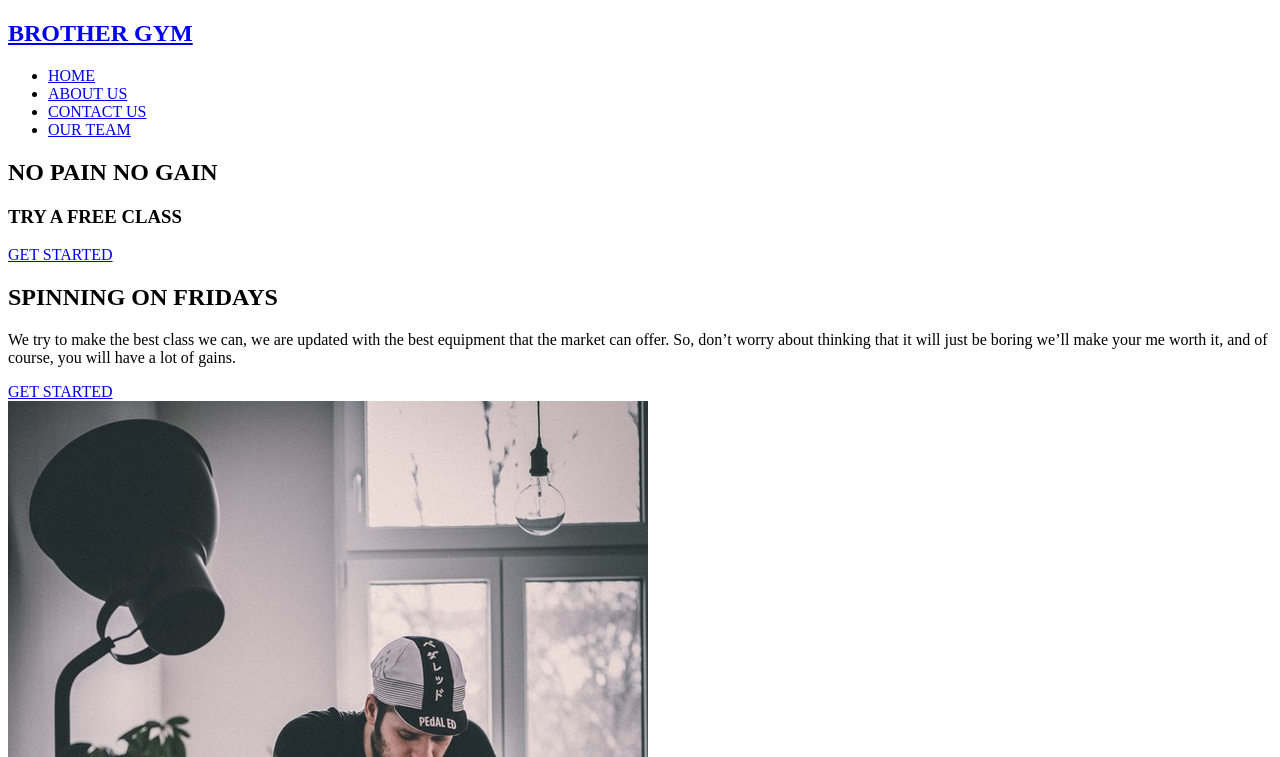
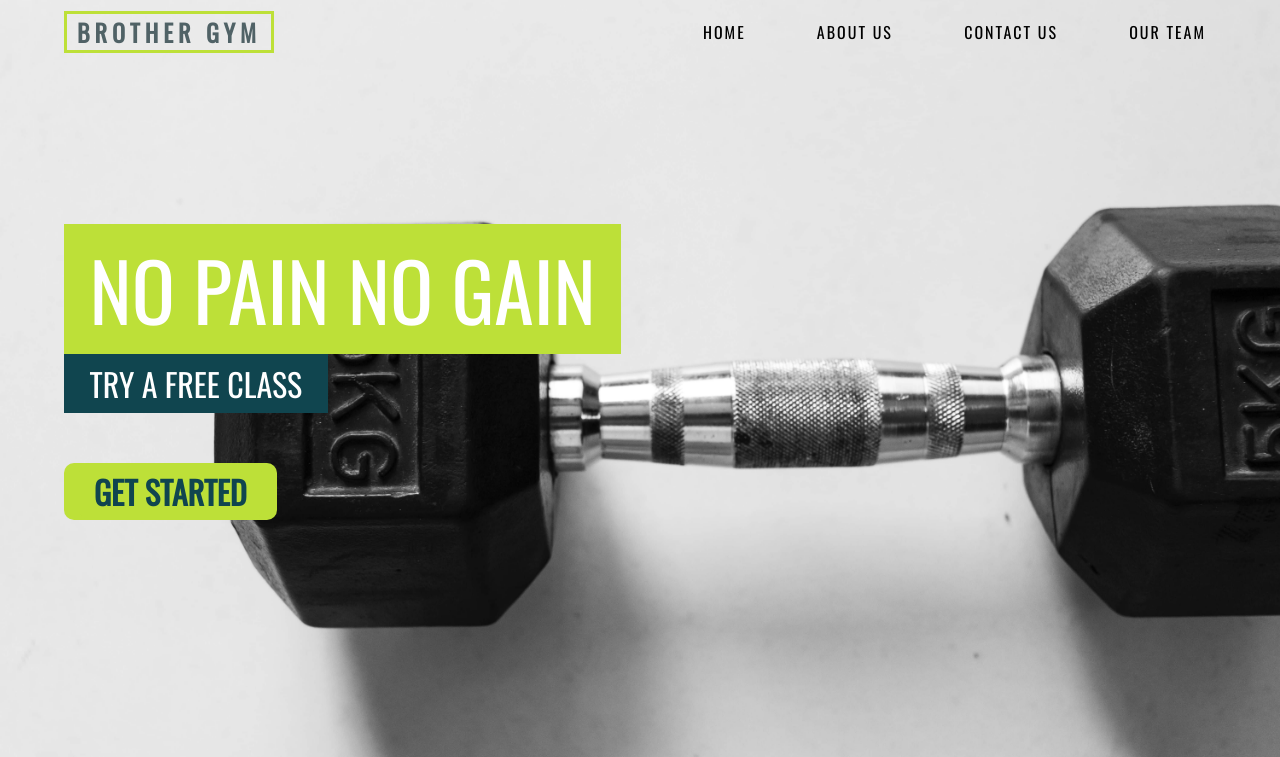
Before and after one commit to pabloide2020/BROTHER-GYM, a plain HTML site: page index.html in a window 1280 px wide. Shown: the top 757 px of the page. Drawn offline with nearby package versions, Linux system fonts and the light colour scheme.

Commit message:
created the styles for the header

```diff
--- a/index.html
+++ b/index.html
@@ -4,6 +4,7 @@
     <meta charset="UTF-8">
     <meta http-equiv="X-UA-Compatible" content="IE=edge">
     <meta name="viewport" content="width=device-width, initial-scale=1.0">
+    <link rel="stylesheet" href="./src/styles/styles.css">
     <title>Brother Gym</title>
 </head>
 <body>
@@ -11,7 +12,7 @@
         <header>
             <nav>
                 <h1 class="logo"><a href="#">BROTHER GYM</a></h1>
-                <ul>
+                <ul class="navigator">
                     <li><a href="#">HOME</a></li>
                     <li><a href="#">ABOUT US</a></li>
                     <li><a href="#">CONTACT US</a></li>
@@ -21,7 +22,7 @@
             <div class="slogan">
                 <h2>NO PAIN NO GAIN</h2>
                 <h3>TRY A FREE CLASS</h3>
-                <a href="#" class="main-get-started">GET STARTED</a>
+                <button href="#" class="main-get-started"><a href="#">GET STARTED</a></button>
             </div>
         </header>
         <main>
--- /dev/null
+++ b/src/styles/styles.css
@@ -0,0 +1,136 @@
+@charset "UTF-8";
+@import url("https://fonts.googleapis.com/css2?family=Oswald&family=Roboto&display=swap");
+
+* {
+  margin: 0;
+  padding: 0;
+  box-sizing: border-box;
+  font-family: "Oswald", sans-serif;
+}
+
+p {
+  font-family: "Roboto", sans-serif;
+  color: white;
+}
+
+.main-container {
+    background-color: rgba(0, 0, 0, 0.9);
+}
+
+/*Header and navigator*/
+
+nav {
+  display: flex;
+  height: 8vh;
+  background-color: transparent;
+  align-items: center;
+  justify-content: space-between;
+}
+
+ul {
+  display: flex;
+  justify-content: center;
+  margin-right: 5vw;
+}
+
+.navigator li {
+  list-style: none;
+  text-decoration: none;
+  margin-left: 4vw;
+}
+
+.logo {
+  margin-left: 5vw;
+  padding: 0 10px;
+  border: 3px solid #bde038;
+}
+
+.logo a {
+    letter-spacing: 5px;
+    color: #506266;
+
+}
+
+.navigator li a {
+    position: relative;
+    letter-spacing: 2px;
+    color: black;
+    padding: 0 10px;
+}
+
+.navigator li a:hover {
+    color: #bde038;
+}
+
+.navigator li a:active {
+    color: white;
+}
+
+.navigator li a::after {
+    content: '';
+    position: absolute;
+    height: 3px;
+    width: 0;
+    background-color: #bde038;
+    left: 0;
+    bottom: -5px;
+    transition: all 0.3s;
+}
+
+.navigator li a:hover::after {
+    width: 100%;
+}
+
+.logo a,
+.navigator li a {
+  text-decoration: none;
+}
+
+header {
+  height: 95vh;
+  background-image: url("../imgs/background-min.jpg");
+  background-size: cover;
+  background-position: center;
+}
+
+/* First get started*/
+
+.slogan {
+    margin-left: 5vw;
+    margin-top: 20vh;
+}
+
+.slogan h2,.slogan h3 {
+    color: white;
+    max-width: fit-content;
+    padding: 0.75vh 2vw;
+    font-weight: normal;
+}
+
+.slogan h2{
+    background-color: #bde038;
+    font-size: 5rem;
+}
+
+.slogan h3 {
+    background-color: #10454f;
+    font-size: 2rem;
+    margin-bottom: 50px;
+}
+
+.slogan button , .slogan a{
+    background-color: #bde038;
+    color: #10454f;
+    text-decoration: none;
+    padding: 5px 15px;
+    font-weight: 700;
+    font-size: 2rem;
+    border-radius: 10px;
+    transition: all 0.3s;
+    border: none;
+}
+
+.slogan button:hover {
+    transform: scale(1.25);
+    filter: brightness(2);
+}
```
